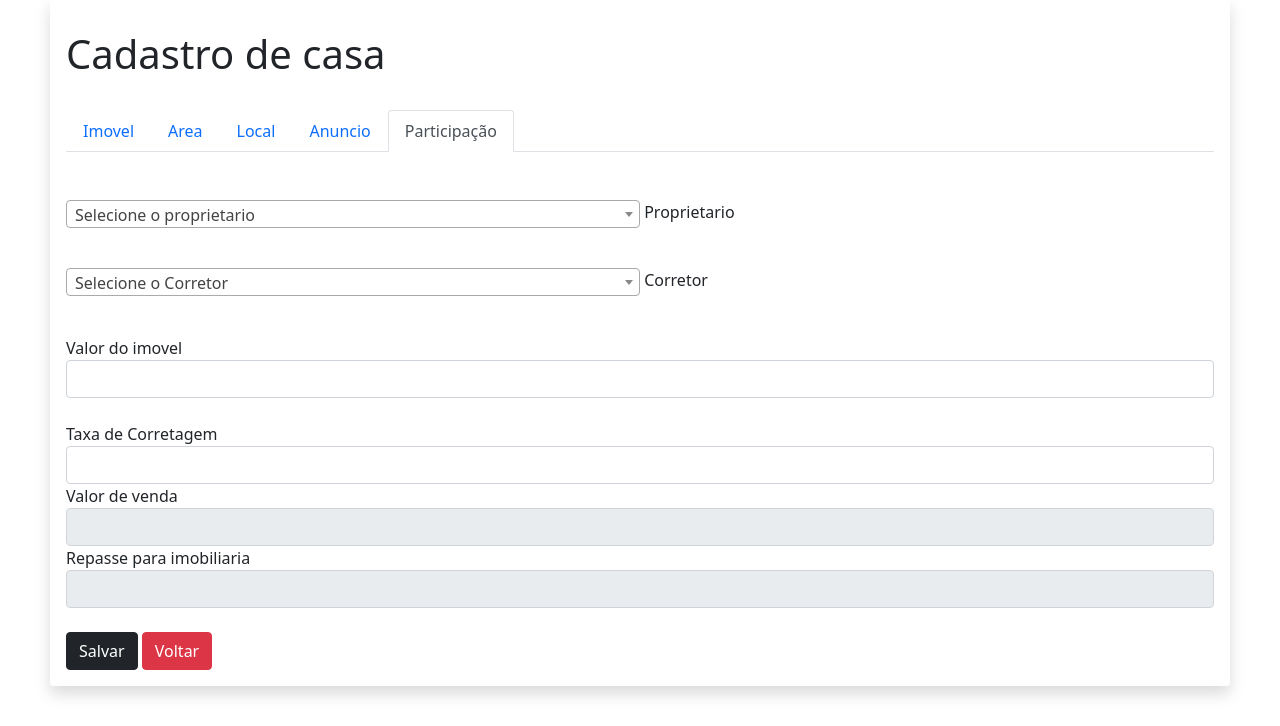
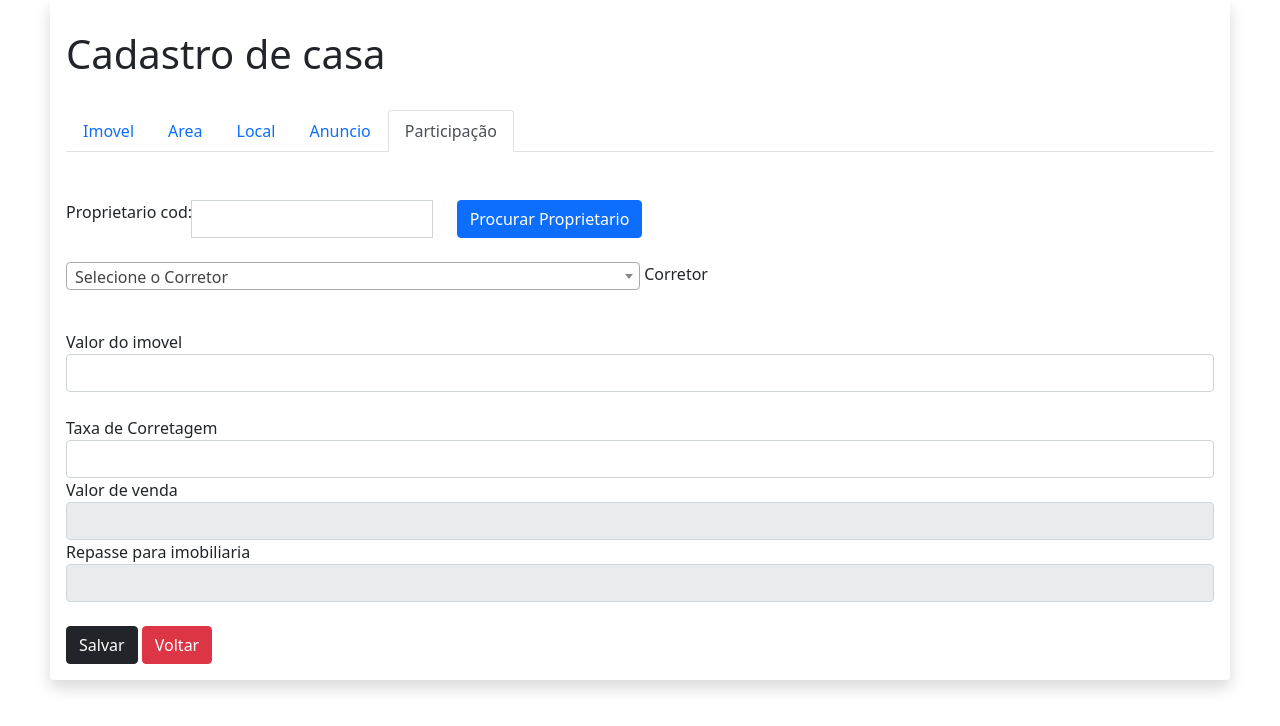
Before and after one commit to GuilhermeHenrique659/project_imobilfacil, a Python web app: template templates/novo_imovel.html in a window 1280 px wide, after a click on "Participação". Shown: the part 227-953 px from the top of the page. Run offline with Jinja, Linux system fonts and the light colour scheme; the template is opened without the code that fills it, so the values that code supplies are empty; some libraries are stand-ins or nearby versions.

Commit message:
busca de proprietario

```diff
--- a/main.py
+++ b/main.py
@@ -5,4 +5,4 @@ app = server.app
 
 routes = Routes()
 if __name__ == "__main__":
-    app.run()
+    app.run(debug=True)
--- a/routes.py
+++ b/routes.py
@@ -56,6 +56,8 @@ class Routes:
 #Criar Proprietario
         server.app.add_url_rule('/Proprietario', endpoint='Proprietario',view_func=controllers.proprietario.rota_proprietario,methods=['GET'])
 
+        server.app.add_url_rule('/find_prop_by_name',endpoint='find_prop_by_name',view_func = controllers.proprietario.find_prop_by_nome,methods=['POST','GET'])
+
         server.app.add_url_rule('/cad_prop',endpoint='cad_prop',view_func=controllers.proprietario.criar_proprietario, methods=['POST'])
 
         server.app.add_url_rule('/editar_prop/<int:id>', endpoint='editar_prop' ,view_func=controllers.proprietario.editar_proprietario, methods=['GET'])
--- a/static/js/storage_form_prop.js
+++ b/static/js/storage_form_prop.js
@@ -1,7 +1,6 @@
 
 function session_storege_cpf(){
     sessionStorage.setItem('nome',document.getElementById('nome').value)
-    sessionStorage.setItem('codigo',document.getElementById('codigo').value)
     sessionStorage.setItem('cpf',document.getElementById('cpf').value)
     sessionStorage.setItem('rg',document.getElementById('rg').value)
     sessionStorage.setItem('sexo',document.getElementById('sexo').value)
@@ -18,7 +17,6 @@ function session_storege_cpf(){
 function session_storege_cnpj(){
     sessionStorage.setItem('nome-fantasia',document.getElementById('nome-fantasia').value)
     sessionStorage.setItem('razao',document.getElementById('razao').value)
-    sessionStorage.setItem('codigo-jur',document.getElementById('codigo-jur').value)
     sessionStorage.setItem('doc_federal',document.getElementById('doc_federal').value)
     sessionStorage.setItem('doc_estadual',document.getElementById('doc_estadual').value)
     sessionStorage.setItem('atividade',document.getElementById('atividade').value)
--- a/templates/novo_imovel.html
+++ b/templates/novo_imovel.html
@@ -89,14 +89,14 @@
       <div class="nav nav-tabs" id="nav-tab" role="tablist">
         <a class="nav-link active" id="nav-imovel-tab" data-bs-toggle="tab" href="#nav-imovel" role="tab"
           aria-controls="nav-imovel" aria-selected="true">Imovel</a>
-          <a class="nav-link" id="nav-area-tab" data-bs-toggle="tab" href="#nav-area" role="tab"
-            aria-controls="nav-area" aria-selected="false">Area</a>
+        <a class="nav-link" id="nav-area-tab" data-bs-toggle="tab" href="#nav-area" role="tab" aria-controls="nav-area"
+          aria-selected="false">Area</a>
         <a class="nav-link" id="nav-local-tab" data-bs-toggle="tab" href="#nav-local" role="tab"
           aria-controls="nav-local" aria-selected="false">Local</a>
         <a class="nav-link" id="nav-anuncio-tab" data-bs-toggle="tab" href="#nav-anuncio" role="tab"
           aria-controls="nav-anuncio" aria-selected="false">Anuncio</a>
-          <a class="nav-link" id="nav-prop-tab" data-bs-toggle="tab" href="#nav-prop" role="tab"
-            aria-controls="nav-prop" aria-selected="false">Participação</a>
+        <a class="nav-link" id="nav-prop-tab" data-bs-toggle="tab" href="#nav-prop" role="tab" aria-controls="nav-prop"
+          aria-selected="false">Participação</a>
       </div>
     </nav>
     <div class="tab-content" id="nav-tabContent">
@@ -458,16 +458,54 @@
       </div>
       <div class="tab-pane fade" id="nav-prop" role="tabpanel" aria-labelledby="nav-prop-tab">
         <br>
-        <div class="mb-3">
-          <select class="js-example-responsive" style="width: 50%" name="proprietario" id="proprietario" required>
-            <option value="" selected>Selecione o proprietario</option>
-            {% for proprietario in proprietarios %}
-            <option value="{{ proprietario._id }}">{{ proprietario._nome }}</option>
-            {% endfor %}
-          </select>
-          <label for="proprietario">Proprietario</label>
+        <div class="row">
+          <div class="col-4">
+            <div class="input-group">
+              <label for="prop_id" class="form-label">Proprietario cod:</label>
+              <input type="text" class="form-control" name="proprietario" id="prop_id" style="pointer-events: none;" required>
               <div class="invalid-feedback">
-            Por favor insira um proprietario.
+                Por favor insira um corretor.
+              </div>
+            </div>
+          </div>
+          <div class="col-4">
+            <button type="button" class="btn btn-primary" data-bs-toggle="modal" data-bs-target="#propModal">
+              Procurar Proprietario
+            </button>
+            <div class="modal fade" id="propModal" data-bs-backdrop="static" tabindex="-1" aria-labelledby="propModalLabel" aria-hidden="true">
+              <div class="modal-dialog modal-lg">
+                <div class="modal-content">
+                  <div class="modal-header">
+                    <h5 class="modal-title" id="propModalLabel">Procurar proprietario</h5>
+                    <button type="button" class="btn-close" data-bs-dismiss="modal" aria-label="Close"></button>
+                  </div>
+                  <div class="modal-body">
+                    <div class="row">
+                      <div class="col-3">
+                        <div class="input-group mb-3">
+                          <input type="text" class="form-control" id="prop_name" placeholder="Nome do proprietario" aria-label="Nome do proprietario" aria-describedby="button-addon2">
+                          <button class="btn btn-outline-secondary" type="button" id="button-addon2"><i class="bi bi-search"></i></button>
+                        </div>
+                      </div>
+                      <div class="col-9">
+                        <div class="list-group" id="list-prop" role="tablist">
+                          <a href="#" id="prop_item" class="list-group-item list-group-item-action">Procure um
+                            proprietario</a>
+                          </div>
+                        <div class="d-flex justify-content-center">
+                          <div class="spinner-border" role="status" id="loading" hidden>
+                          </div>
+                        </div>
+                      </div>
+                    </div>
+                  </div>
+                  <div class="modal-footer">
+                    <button type="button" class="btn btn-secondary" data-bs-dismiss="modal">Close</button>
+                    <button type="button" class="btn btn-primary" id="select-prop" data-bs-dismiss="modal">Save changes</button>
+                  </div>
+                </div>
+              </div>
+            </div>
           </div>
         </div>
         <br>
@@ -541,5 +579,80 @@
     document.getElementById('repasse').value = repasse
   })
 </script>
+<script>
+  document.querySelector('#select-prop').addEventListener('click', (e) =>{
+    prop_item = document.querySelector('.list-group-item.list-group-item-action.active').children.namedItem('item_prop')
+    prop_id = prop_item.children.namedItem('id_prop').textContent
+    console.log(prop_id)
+    document.querySelector('#prop_id').value = prop_id
+
+  })
+
+  function remove_propList(list) {
+    for (item of list) {
+      item.remove()
+    }
+  }
+
+  async function search_user() {
+    let propname = document.querySelector('#prop_name').value
+    const response = await fetch("{{url_for('find_prop_by_name')}}", {
+      method: "POST",
+      body: JSON.stringify({
+        'name': propname
+      }),
+      headers: {
+        "Content-type": "application/json; charset=UTF-8"
+      }
+    })
+    if (response.status == 204)
+      return null
+    let prop_response = await response.json()
+    return prop_response
+  }
+
+  function make_prop_list(prop_list) {
+    const prop_list_ul = document.querySelector('#list-prop')
+
+    prop_list.forEach((prop) => {
+      prop_list_ul.innerHTML += `
+      <a class="list-group-item list-group-item-action" id="prop_item" data-bs-toggle="list" href="#list-prop" role="tab" aria-controls="list-prop">
+        <div class='row' name='item_prop'>
+          <div class='col-1' name='id_prop'>${prop._id}</div>
+          <div class='col-3'>${prop._nome}</div>
+          <div class='col-2'>${prop._cpf_cnpj}</div>
+          <div class='col'>${prop._endereco_prop}</div>
+        </div>
+        </a>
+      `
+    })
+
+    hiddenspinner()
+  }
+
+  function buildspinner() {
+    const spinner = document.querySelector('#loading')
+    spinner.removeAttribute("hidden")
+  }
+
+  function hiddenspinner() {
+    let spinner = document.querySelector('#loading')
+    spinner.setAttribute("hidden", '')
+  }
+
+  document.querySelector('#button-addon2').addEventListener('click', async (event) => {
+      list = document.querySelectorAll('#prop_item')
+      remove_propList(list)
+      buildspinner()
+      const users_json = await search_user()
+      console.log(users_json)
+      if (users_json)
+        make_prop_list(users_json)
+      else {
+
+      }
+
+  }, 5000)
+</script>
 <script src="https://cdn.jsdelivr.net/npm/select2@4.1.0-beta.1/dist/js/select2.min.js"></script>
 {% endblock %}
--- a/templates/template.html
+++ b/templates/template.html
@@ -6,6 +6,7 @@
     <meta http-equiv="X-UA-Compatible" content="IE=edge">
     <meta name="viewport" content="width=device-width, initial-scale=1.0">
     <title>Dashboard</title>
+    <link rel="stylesheet" href="https://cdn.jsdelivr.net/npm/bootstrap-icons@1.8.3/font/bootstrap-icons.css">
     <link href="https://cdn.jsdelivr.net/npm/bootstrap@5.1.1/dist/css/bootstrap.min.css" rel="stylesheet" integrity="sha384-F3w7mX95PdgyTmZZMECAngseQB83DfGTowi0iMjiWaeVhAn4FJkqJByhZMI3AhiU" crossorigin="anonymous">
     <link rel="stylesheet" href="{{url_for('static', filename='css/style.css') }}">
     <style>
```
Also changed, not shown: SQL.py (+5 -3 lines), controllers/ProprietarioController.py (+12 -5 lines), dao.py (+8 -3 lines), prepara_banco.py (+8 -3 lines), templates/editar_prop.html (+2 -14 lines), templates/novo_proprietario.html (+1 -14 lines). Lines whose indentation alone changed are shown as unchanged.
